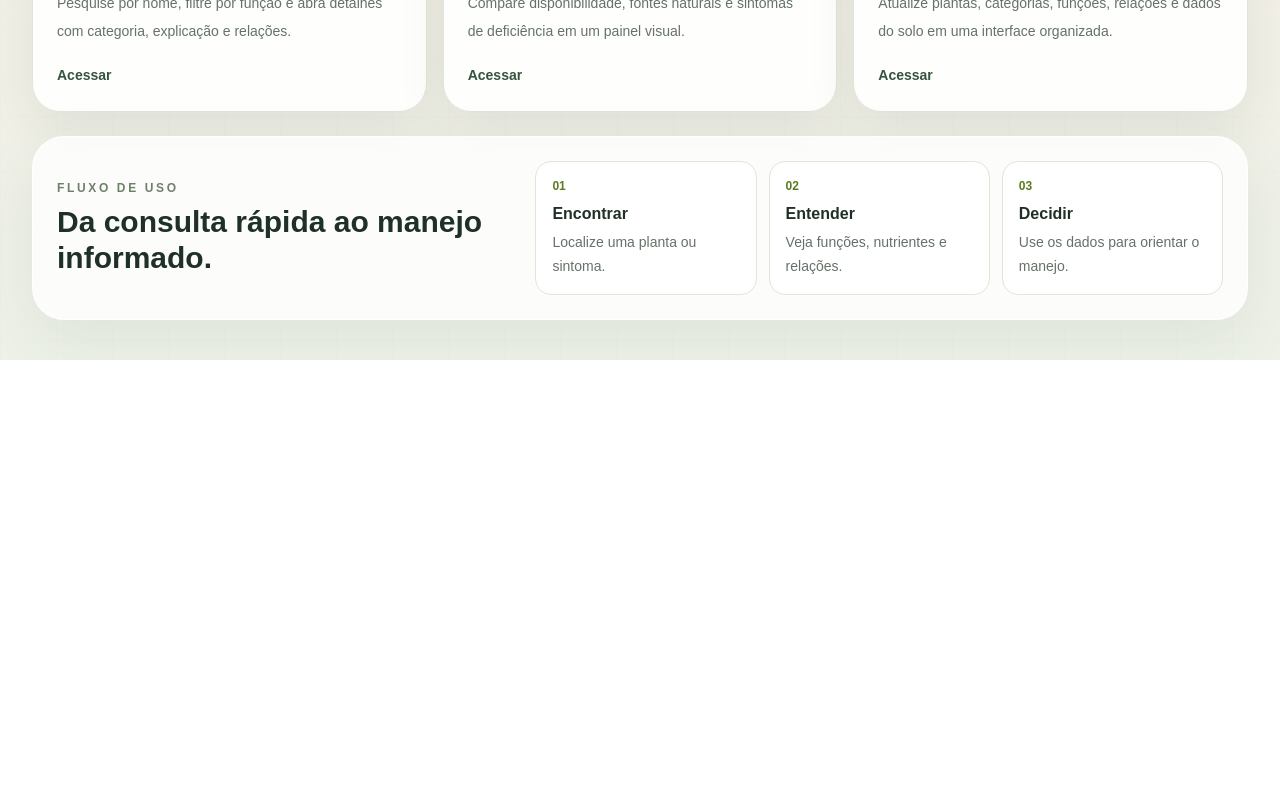
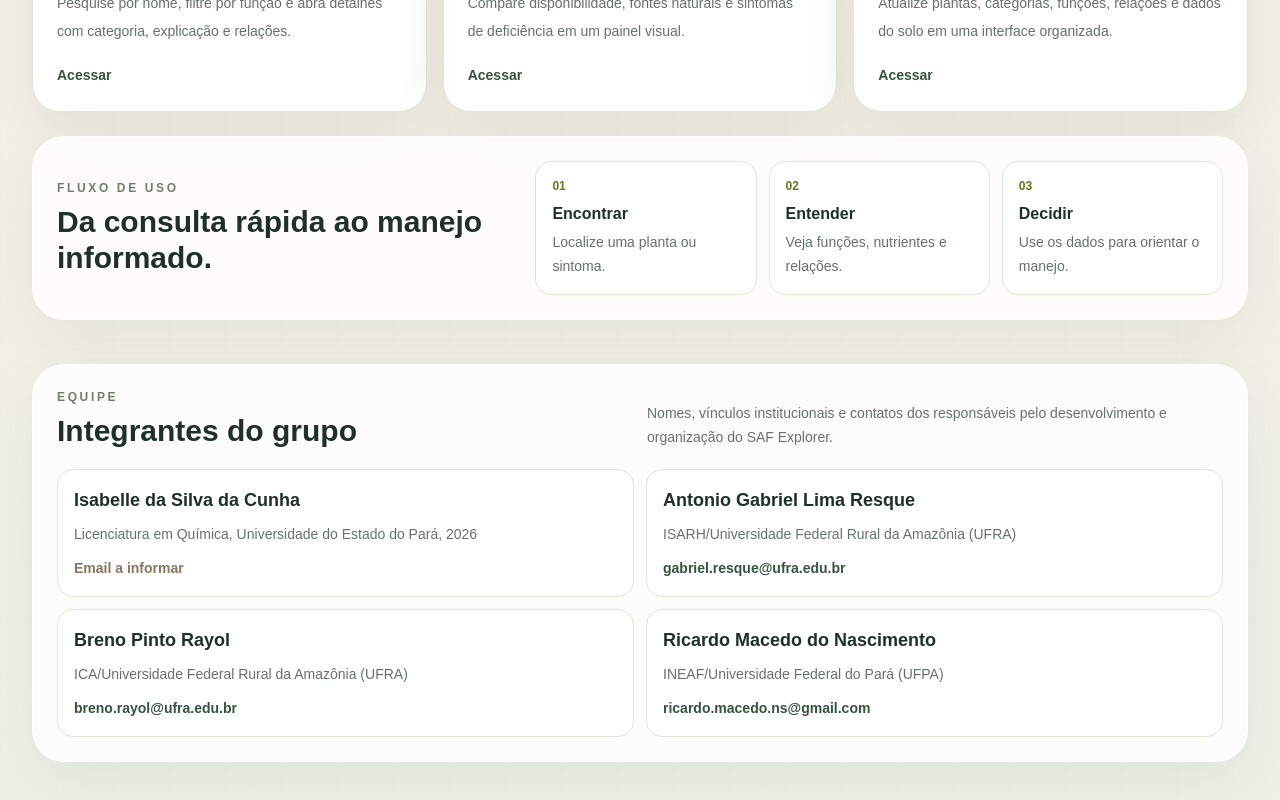
Before and after one commit to jotavedreis/SAF-Explorer, a Next.js app: page / in a window 1280 px wide. Shown: the part 836-1636 px from the top of the page. Before the commit the page ends 1196 px from the top, so only its background shows below. Built offline with nearby package versions, Linux system fonts and the light colour scheme.

Commit message:
feat: Área de membros adicionada

```diff
--- a/app/page.tsx
+++ b/app/page.tsx
@@ -1,4 +1,27 @@
 import Link from "next/link";
+
+const groupMembers = [
+  {
+    affiliation: "Licenciatura em Química, Universidade do Estado do Pará, 2026",
+    email: "",
+    name: "Isabelle da Silva da Cunha",
+  },
+  {
+    affiliation: "ISARH/Universidade Federal Rural da Amazônia (UFRA)",
+    email: "gabriel.resque@ufra.edu.br",
+    name: "Antonio Gabriel Lima Resque",
+  },
+  {
+    affiliation: "ICA/Universidade Federal Rural da Amazônia (UFRA)",
+    email: "breno.rayol@ufra.edu.br",
+    name: "Breno Pinto Rayol",
+  },
+  {
+    affiliation: "INEAF/Universidade Federal do Pará (UFPA)",
+    email: "ricardo.macedo.ns@gmail.com",
+    name: "Ricardo Macedo do Nascimento",
+  },
+];
 
 export default function Home() {
   return (
@@ -123,6 +146,27 @@ export default function Home() {
             </div>
           </div>
         </section>
+
+        <section className="global-panel mb-5 p-5 sm:p-6">
+          <div className="flex flex-col gap-3 sm:flex-row sm:items-end sm:justify-between">
+            <div>
+              <p className="text-xs font-semibold uppercase tracking-[0.22em] text-[#6f7f6b]">Equipe</p>
+              <h2 className="mt-2 text-2xl font-semibold text-[#1f3127] sm:text-3xl">
+                Integrantes do grupo
+              </h2>
+            </div>
+            <p className="max-w-xl text-sm leading-6 text-[#657268]">
+              Nomes, vínculos institucionais e contatos dos responsáveis pelo desenvolvimento e organização do
+              SAF Explorer.
+            </p>
+          </div>
+
+          <div className="mt-5 grid gap-3 md:grid-cols-2">
+            {groupMembers.map((member) => (
+              <MemberCard key={member.name} {...member} />
+            ))}
+          </div>
+        </section>
       </div>
     </main>
   );
@@ -173,3 +217,22 @@ function ProcessStep({ number, text, title }: { number: string; text: string; ti
     </div>
   );
 }
+
+function MemberCard({ affiliation, email, name }: { affiliation: string; email: string; name: string }) {
+  return (
+    <article className="rounded-2xl border border-[#dfe5d9] bg-white/85 p-4">
+      <p className="text-lg font-semibold text-[#1f3127]">{name}</p>
+      <p className="mt-2 text-sm leading-6 text-[#657268]">{affiliation}</p>
+      {email ? (
+        <a
+          href={`mailto:${email}`}
+          className="mt-3 inline-flex text-sm font-semibold text-[#36543d] transition hover:text-[#1f3127]"
+        >
+          {email}
+        </a>
+      ) : (
+        <p className="mt-3 text-sm font-semibold text-[#8a7560]">Email a informar</p>
+      )}
+    </article>
+  );
+}
```
